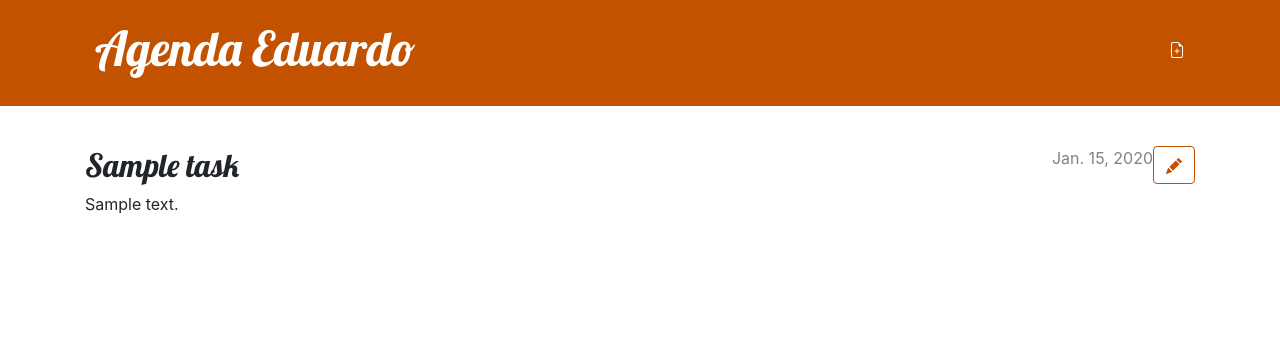
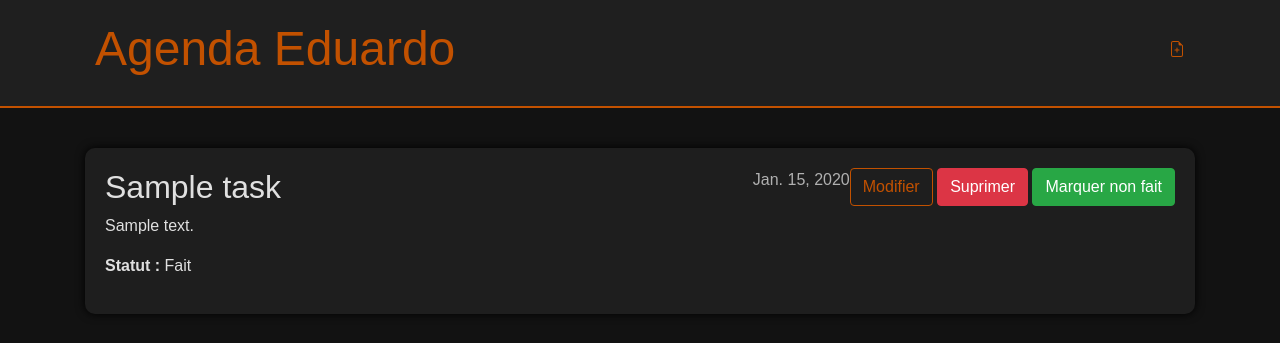
Before and after one commit to EduardoBetanco/Agenda-site, a Django app: page /task/1/ in a window 1280 px wide. Shown: the top 343 px of the page. Run offline with Django 5.2, Linux system fonts and the light colour scheme; a user stored in the database is signed in; tables that the repository leaves empty hold one stand-in row (values such as "Sample post").

Commit message:
Modification du visuelle et ajout de supresion des tasks et précision si faite ou non

```diff
--- a/blog/static/css/blog.css
+++ b/blog/static/css/blog.css
@@ -1,64 +1,49 @@
+body {
+    background-color: #121212;
+    color: #E0E0E0;
+    font-family: Arial, sans-serif;
+}
+
 .page-header {
-    background-color: #C25100;
+    background-color: #1F1F1F;
     margin-top: 0;
     margin-bottom: 40px;
     padding: 20px 20px 20px 40px;
+    border-bottom: 2px solid #C25100;
 }
 
-.page-header h1,
-.page-header h1 a,
-.page-header h1 a:visited,
-.page-header h1 a:active {
-    color: #ffffff;
+.page-header h1, .page-header h1 a, .page-header h1 a:visited, .page-header h1 a:active {
+    color: #C25100;
     font-size: 36pt;
     text-decoration: none;
 }
 
-h1,
-h2,
-h3,
-h4 {
-    font-family: 'Lobster', cursive;
-}
-
-.date {
-    color: #828282;
-}
-
-.save {
-    float: right;
-}
-
-.task-form textarea,
-.task-form input {
-    width: 100%;
-}
-
-.top-menu,
-.top-menu:hover,
-.top-menu:visited {
-    color: #ffffff;
+.top-menu, .top-menu:hover, .top-menu:visited {
+    color: #C25100;
     float: right;
     font-size: 26pt;
     margin-right: 20px;
 }
 
 .task {
-    margin-bottom: 70px;
+    background-color: #1E1E1E;
+    padding: 20px;
+    border-radius: 10px;
+    margin-bottom: 30px;
+    box-shadow: 0 0 10px #000000;
 }
 
-.task h2 a,
-.task h2 a:visited {
-    color: #000000;
+.task h2 a, .task h2 a:visited {
+    color: #FFA500;
+    text-decoration: none;
 }
 
-.task > .date,
-.task > .actions {
+.task > .date, .task > .actions {
     float: right;
+    color: #B0B0B0;
 }
 
-.btn-default,
-.btn-default:visited {
+.btn-default, .btn-default:visited {
     color: #C25100;
     background: none;
     border-color: #C25100;
@@ -68,3 +53,21 @@
     color: #FFFFFF;
     background-color: #C25100;
 }
+
+.task-form textarea, .task-form input {
+    width: 100%;
+    background-color: #2B2B2B;
+    color: #E0E0E0;
+    border: 1px solid #555;
+}
+
+.save {
+    float: right;
+}
+
+.task.done {
+    background-color: #2E2E2E;
+    opacity: 0.7;
+    text-decoration: line-through;
+    margin-bottom: 30px;  /* assure que les tâches barrées ont aussi l'espacement */
+}
--- a/blog/templates/blog/task_detail.html
+++ b/blog/templates/blog/task_detail.html
@@ -4,15 +4,20 @@
     <article class="task">
         <aside class="actions">
             {% if user.is_authenticated %}
-                <a class="btn btn-default" href="{% url 'task_edit' pk=task.pk %}">
-                    {% include './icons/pencil-fill.svg' %}
-                </a>
-{% endif %}
+                <a class="btn btn-default" href="{% url 'task_edit' pk=task.pk %}">Modifier</a>
+                <a class="btn btn-danger" href="{% url 'task_delete' pk=task.pk %}">Suprimer</a>
+                {% if task.status %}
+                    <a class="btn btn-success" href="{% url 'task_toggle_done' pk=task.pk %}">Marquer non fait</a>
+                {% else %}
+                    <a class="btn btn-warning" href="{% url 'task_toggle_done' pk=task.pk %}">Marquer fait</a>
+                {% endif %}
+            {% endif %}
         </aside>
         <time class="date">
             {{ task.due_date }}
         </time>
         <h2>{{ task.title }}</h2>
         <p>{{ task.description|linebreaksbr }}</p>
+        <p><strong>Statut :</strong> {% if task.status %} Fait {% else %} Non fait {% endif %}</p>
     </article>
 {% endblock %}
--- a/blog/urls.py
+++ b/blog/urls.py
@@ -2,8 +2,10 @@
 from . import views
 
 urlpatterns = [
-    path('', views.post_list, name='post_list'),
+    path('', views.task_list, name='task_list'),
     path('task/<int:pk>/', views.task_detail, name='task_detail'),
     path('task/new/', views.task_new, name='task_new'),
     path('task/<int:pk>/edit/', views.task_edit, name='task_edit'),
+    path('task/<int:pk>/delete/', views.task_delete, name='task_delete'),
+    path('task/<int:pk>/toggle_done/', views.task_toggle_done, name='task_toggle_done'),
 ]
--- a/blog/views.py
+++ b/blog/views.py
@@ -2,16 +2,19 @@
 from django.utils import timezone
 from .models import Task
 from .forms import TaskForm
+from django.contrib import messages
 
 
 
-def post_list(request):
+def task_list(request):
     tasks = Task.objects.all()
-    return render(request, 'blog/post_list.html', {'tasks': tasks})
+    return render(request, 'blog/task_list.html', {'tasks': tasks})
+
 
 def task_detail(request, pk):
     task = get_object_or_404(Task, pk=pk)
     return render(request, 'blog/task_detail.html', {'task': task})
+
 
 def task_new(request):
     if request.method == "POST":
@@ -25,6 +28,7 @@
         form = TaskForm()
     return render(request, 'blog/task_edit.html', {'form': form})
 
+
 def task_edit(request, pk):
     task = get_object_or_404(Task, pk=pk)
     if request.method == "POST":
@@ -37,3 +41,19 @@
     else:
         form = TaskForm(instance=task)
     return render(request, 'blog/task_edit.html', {'form': form})
+
+
+def task_delete(request, pk):
+    task = get_object_or_404(Task, pk=pk)
+    if request.method == "POST":
+        task.delete()
+        messages.success(request, "La tâche a été supprimée.")
+        return redirect('task_list')
+    return render(request, 'blog/task_delete.html', {'task': task})
+
+
+def task_toggle_done(request, pk):
+    task = get_object_or_404(Task, pk=pk)
+    task.status = not task.status
+    task.save()
+    return redirect('task_detail', pk=pk)
```
Also changed, not shown: blog/templates/blog/post_list.html (deleted, +0 -13 lines), blog/templates/blog/task_delete.html (added, +11 -0 lines), blog/templates/blog/task_list.html (added, +12 -0 lines).
